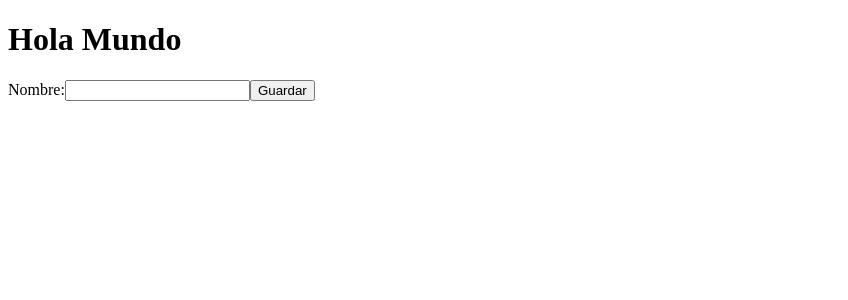
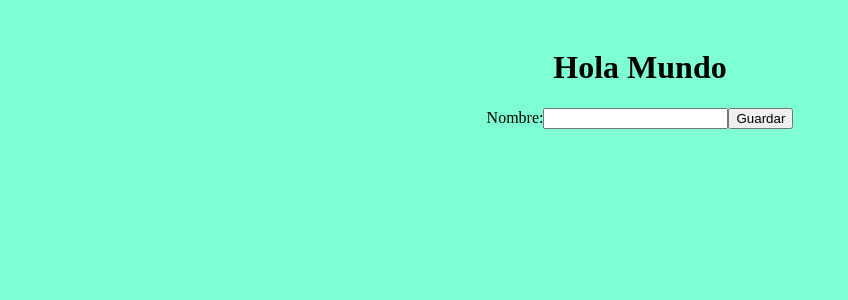
Before and after one commit to AbelSolerDev/hola-mundo-nuxt, a Nuxt app: page / in a window 1280 px wide. Shown: the top 300 px of the page, without its empty margins (0-848 px from the left). Built offline with nearby package versions, Linux system fonts and the light colour scheme.

Commit message:
funciona app de nuevo

```diff
--- a/pages/index.vue
+++ b/pages/index.vue
@@ -1,15 +1,38 @@
 <template>
   <div>
-    <h1>Hola {{ nombre }}</h1>
-    <form @submit.prevent="guardarNombre">
-      <label for="nombre">Nombre:</label>
-      <input type="text" id="nombre" v-model="nombreForm" />
-      <button type="submit">Guardar</button>
-    </form>
+    <div class="container">
+      <h1 class="titulo">Hola {{ nombre }}</h1>
+      <form @submit.prevent="guardarNombre" class="formulario">
+        <label for="nombre">Nombre:</label>
+        <input type="text" id="nombre" v-model="nombreForm" />
+        <button type="submit">Guardar</button>
+      </form>
+    </div>
   </div>
 </template>
 
+<style>
+.container {
+    width: 100%;
+    max-width: 600px;
+    margin: 0 auto;
+    text-align: center;
+  }
+  .titulo {
+    text-align: center;
+    font-size: 2em;
+  }
 
+  .formulario {
+    margin-top: 20px;
+    text-align: center;
+  }
+
+  body {
+    background-color: aquamarine;
+    padding: 20px;
+  }
+</style>
 
 
 <script>
```
